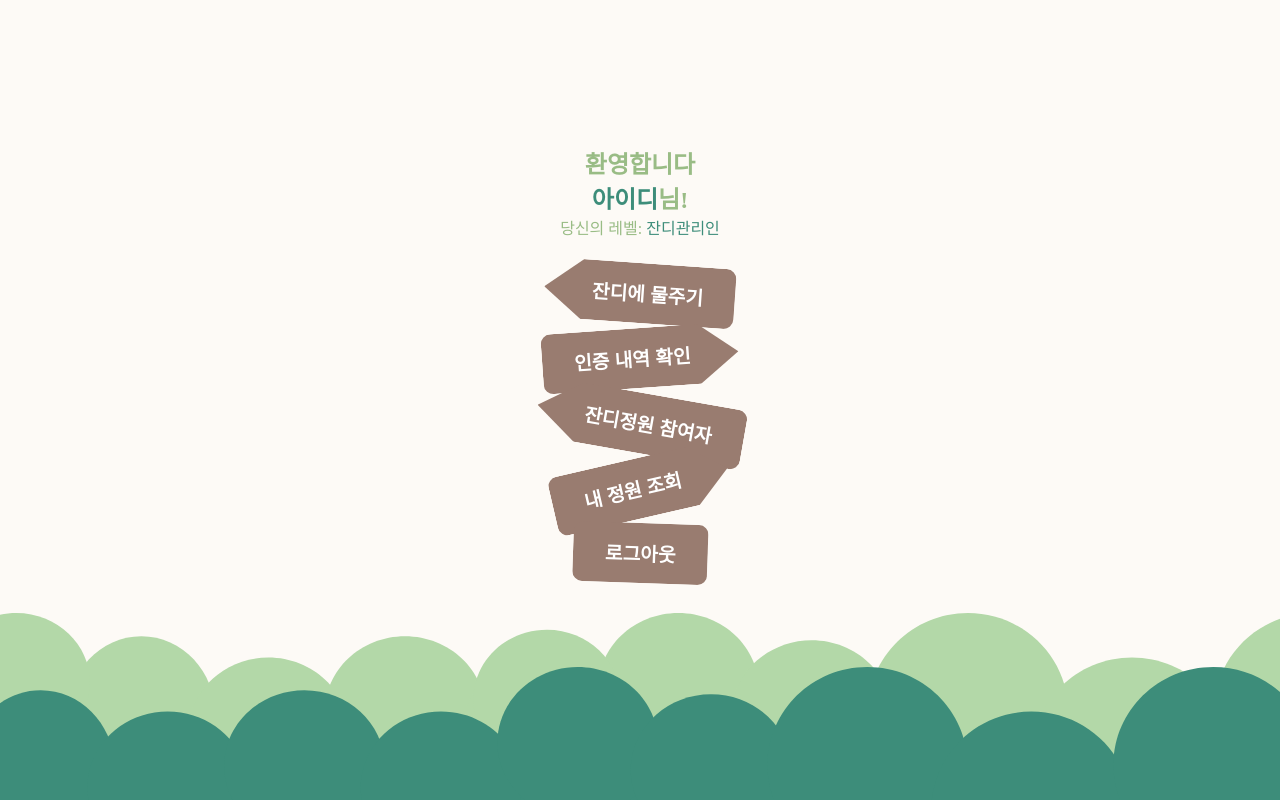
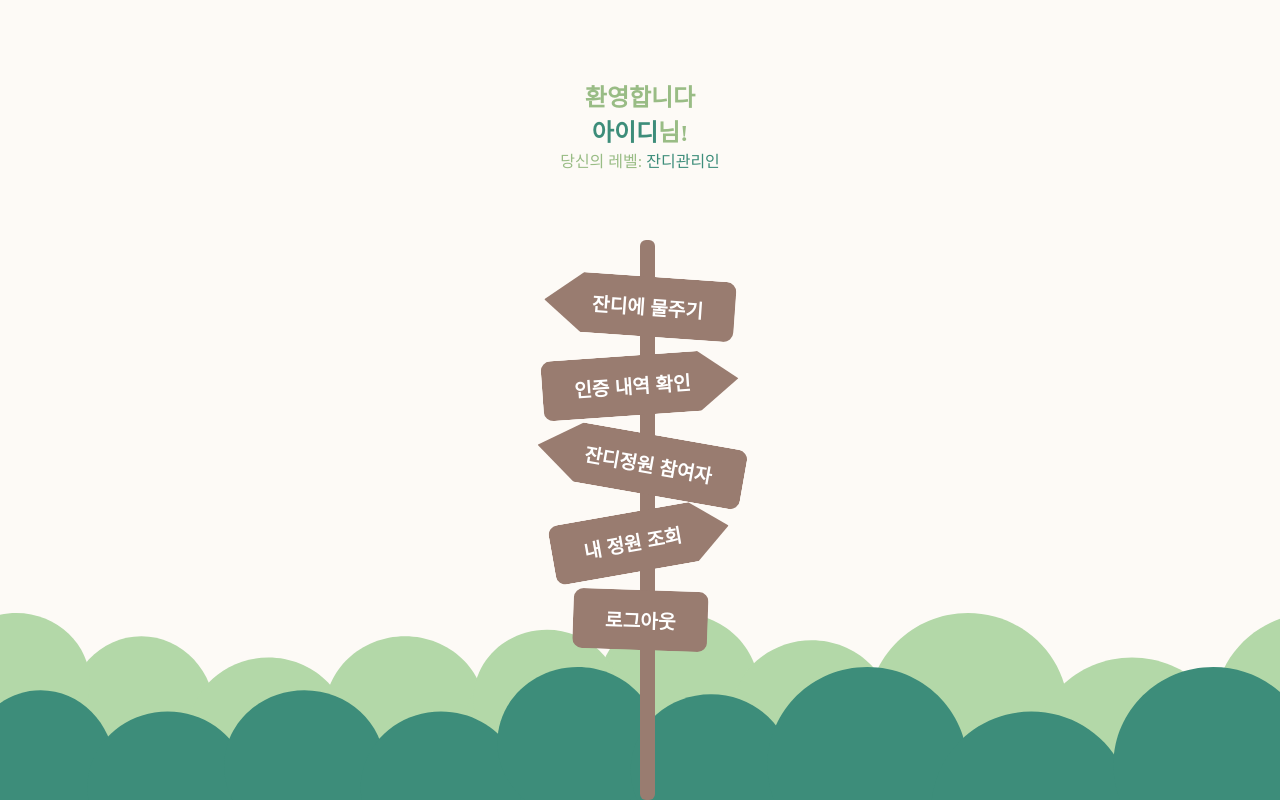
Before and after one commit to Lawn-Garden/Lawn-Garden-V1, a React (Vite) app in the folder frontend/lawn-garden/: page /main in a window 1280 px wide. Built offline with nearby package versions, Linux system fonts and the light colour scheme.

Commit message:
design: 가운데 막대기 추가

```diff
--- a/frontend/lawn-garden/src/pages/Main.jsx
+++ b/frontend/lawn-garden/src/pages/Main.jsx
@@ -5,16 +5,26 @@ import ArrowButton from '@/components/ArrowButton'
 
 const HeaderText = styled.header`
     color: #99BC85;
+    margin-bottom: 12vh;
     span {
         color: #3D8D7A;
     }
 `
 const SignsSection = styled.section`
-    margin-top: 3vh;
     display: flex;
     flex-direction: column;
     align-items: center;
-    gap: 0.3rem;
+    gap: 1.15rem;
+    margin-top: 0.5rem;
+`
+const Pole = styled.div`
+    width: 15px;
+    background-color: #997C70;
+    border-radius: 6px;
+    position: absolute;
+    left: 50%;
+    top: 30vh;
+    bottom: 0;
 `
 export default function Main() {
   return (
@@ -26,10 +36,11 @@ export default function Main() {
       </HeaderText>
 
       <SignsSection>
+        <Pole />
         <ArrowButton direction='left' text='잔디에 물주기' angle={4}/>
         <ArrowButton direction='right' text='인증 내역 확인' angle={-4}/>
         <ArrowButton direction='left' text='잔디정원 참여자' angle={10}/>
-        <ArrowButton direction='right' text='내 정원 조회' angle={-13}/>
+        <ArrowButton direction='right' text='내 정원 조회' angle={-10}/>
         <ArrowButton direction='center' text='로그아웃' angle={2}/>
       </SignsSection>
     </Wrapper>
```
